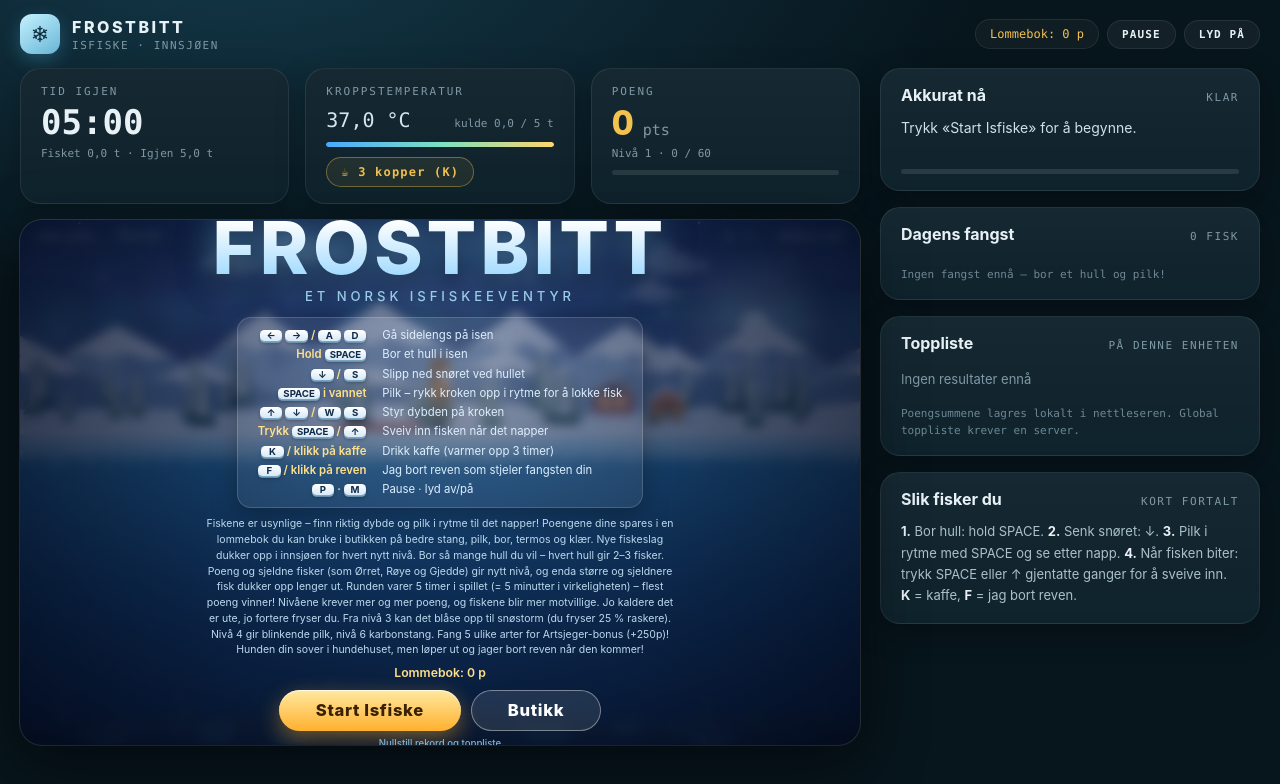
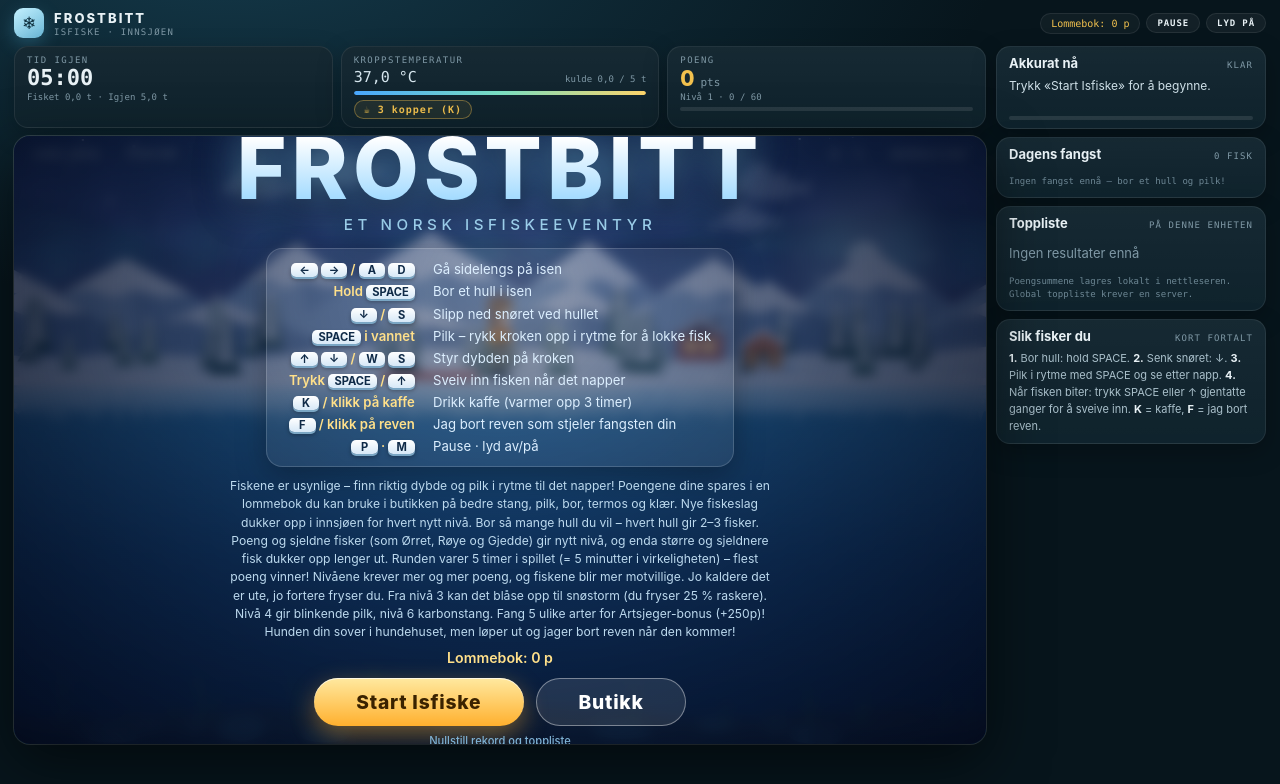
Before and after one commit to Akademiet-ki-lab/frostbitt, a plain HTML site: page index.html in a window 1280 px wide. Drawn offline with Linux system fonts and the light colour scheme; animation ran at ten frames a second.

Commit message:
Kompakt grensesnitt – større spillscene (#4)
Co-authored-by: Nadinejensen <256309696+Nadinejensen@users.noreply.github.com>

```diff
--- a/index.html
+++ b/index.html
@@ -99,12 +99,12 @@
   <!-- Berøringsknapper (mobil/nettbrett) -->
   <div id="touch">
     <div class="tb" id="tcL" style="left:calc(var(--u)*14);bottom:calc(var(--u)*14)">◀</div>
-    <div class="tb" id="tcR" style="left:calc(var(--u)*90);bottom:calc(var(--u)*14)">▶</div>
-    <div class="tb" id="tcU" style="right:calc(var(--u)*112);bottom:calc(var(--u)*88)">▲</div>
-    <div class="tb" id="tcD" style="right:calc(var(--u)*112);bottom:calc(var(--u)*14)">▼</div>
+    <div class="tb" id="tcR" style="left:calc(var(--u)*72);bottom:calc(var(--u)*14)">▶</div>
+    <div class="tb" id="tcU" style="right:calc(var(--u)*92);bottom:calc(var(--u)*68)">▲</div>
+    <div class="tb" id="tcD" style="right:calc(var(--u)*92);bottom:calc(var(--u)*12)">▼</div>
     <div class="tb lg" id="tcA" style="right:calc(var(--u)*14);bottom:calc(var(--u)*14)">BOR / SVEIV / PILK</div>
-    <div class="tb sm" id="tcK" style="right:calc(var(--u)*14);bottom:calc(var(--u)*110)">KAFFE</div>
-    <div class="tb sm" id="tcF" style="right:calc(var(--u)*14);bottom:calc(var(--u)*172)">JAG REV</div>
+    <div class="tb sm" id="tcK" style="right:calc(var(--u)*14);bottom:calc(var(--u)*92)">KAFFE</div>
+    <div class="tb sm" id="tcF" style="right:calc(var(--u)*14);bottom:calc(var(--u)*142)">JAG REV</div>
   </div>
 </div>
     </div>
--- a/script.js
+++ b/script.js
@@ -2090,7 +2090,7 @@ function resize() {
   const wrap = $('stageWrap');
   const top = wrap.getBoundingClientRect().top + window.scrollY;
   let cw = wrap.clientWidth;
-  const availH = Math.max(340, innerHeight - top - 18);          // scenen skal passe i høyden uten å scrolle
+  const availH = Math.max(340, innerHeight - top - 10);          // scenen skal passe i høyden uten å scrolle
   if (cw * H / W > availH) cw = availH * W / H;
   cw = Math.max(320, Math.floor(cw));
   const ch = Math.round(cw * H / W);
--- a/style.css
+++ b/style.css
@@ -63,11 +63,11 @@
   #touch.show { display:block; }
   #touch .tb { position:absolute; pointer-events:auto; touch-action:none; user-select:none; -webkit-user-select:none; -webkit-touch-callout:none;
     display:flex; align-items:center; justify-content:center; font-weight:800; color:#fff; font-size:calc(var(--u)*22);
-    width:calc(var(--u)*64); height:calc(var(--u)*64); border-radius:50%; background:rgba(255,255,255,.14);
+    width:calc(var(--u)*50); height:calc(var(--u)*50); border-radius:50%; background:rgba(255,255,255,.14);
     border:1px solid rgba(255,255,255,.35); box-shadow:0 calc(var(--u)*6) calc(var(--u)*16) rgba(0,0,0,.35); }
   #touch .tb.on { background:rgba(255,224,138,.45); transform:scale(.94); }
-  #touch .tb.sm { width:calc(var(--u)*52); height:calc(var(--u)*52); font-size:calc(var(--u)*11); }
-  #touch .tb.lg { width:calc(var(--u)*86); height:calc(var(--u)*86); font-size:calc(var(--u)*13); }
+  #touch .tb.sm { width:calc(var(--u)*42); height:calc(var(--u)*42); font-size:calc(var(--u)*9); }
+  #touch .tb.lg { width:calc(var(--u)*68); height:calc(var(--u)*68); font-size:calc(var(--u)*10); }
   .bonus { color:#7dff9b; font-weight:700; font-size:calc(var(--u)*13); min-height:calc(var(--u)*16); margin-bottom:calc(var(--u)*2); }
 
   /* Butikk og knapperader */
@@ -89,64 +89,64 @@
     --muted:#7f98a5; --ink:#e8f1f5; --gold:#f2c14e; }
   html, body { margin:0; min-height:100%; color:var(--ink); font-family:var(--font); -webkit-tap-highlight-color:transparent;
     background:radial-gradient(1100px 520px at 18% -8%, #14394a 0%, rgba(7,21,28,0) 70%), var(--bg); background-attachment:fixed; }
-  #app { max-width:1300px; margin:0 auto; padding:14px 20px 28px; }
+  #app { max-width:1760px; margin:0 auto; padding:8px 14px 12px; }
   .mono { font-family:var(--mono); }
 
-  .top { display:flex; align-items:center; justify-content:space-between; margin-bottom:14px; }
-  .brand { display:flex; align-items:center; gap:12px; }
-  .logo { width:40px; height:40px; border-radius:12px; display:grid; place-items:center; font-size:22px; color:#0a2a38;
+  .top { display:flex; align-items:center; justify-content:space-between; margin-bottom:8px; }
+  .brand { display:flex; align-items:center; gap:10px; }
+  .logo { width:30px; height:30px; border-radius:9px; display:grid; place-items:center; font-size:17px; color:#0a2a38;
     background:linear-gradient(145deg,#c4f1ff,#68b6d6); box-shadow:0 6px 18px rgba(80,180,220,.3); }
-  .brandName { font-weight:800; letter-spacing:.16em; font-size:16px; }
-  .brandSub { font-family:var(--mono); font-size:11px; color:var(--muted); letter-spacing:.14em; text-transform:uppercase; margin-top:2px; }
-  .topRight { display:flex; gap:8px; align-items:center; }
-  .chip { font-family:var(--mono); font-size:12px; padding:7px 14px; border-radius:99px; border:1px solid var(--line); background:rgba(255,255,255,.04); color:var(--gold); }
-  button.iconBtn, button.chipBtn { font-family:var(--mono); font-weight:600; font-size:11px; letter-spacing:.1em; color:var(--ink); cursor:pointer;
-    background:rgba(255,255,255,.05); border:1px solid var(--line); border-radius:99px; padding:7px 14px; box-shadow:none; animation:none; transition:background .15s, border-color .15s; }
+  .brandName { font-weight:800; letter-spacing:.16em; font-size:13px; }
+  .brandSub { font-family:var(--mono); font-size:9px; color:var(--muted); letter-spacing:.14em; text-transform:uppercase; margin-top:1px; }
+  .topRight { display:flex; gap:6px; align-items:center; }
+  .chip { font-family:var(--mono); font-size:10px; padding:4px 10px; border-radius:99px; border:1px solid var(--line); background:rgba(255,255,255,.04); color:var(--gold); }
+  button.iconBtn, button.chipBtn { font-family:var(--mono); font-weight:600; font-size:9px; letter-spacing:.1em; color:var(--ink); cursor:pointer;
+    background:rgba(255,255,255,.05); border:1px solid var(--line); border-radius:99px; padding:4px 10px; box-shadow:none; animation:none; transition:background .15s, border-color .15s; }
   button.iconBtn:hover, button.chipBtn:hover { background:rgba(255,255,255,.12); transform:none; filter:none; }
   button.iconBtn:active, button.chipBtn:active { transform:none; }
 
-  .stats { display:grid; grid-template-columns:repeat(3,1fr); gap:16px; margin-bottom:16px; }
+  .stats { display:grid; grid-template-columns:repeat(3,1fr); gap:8px; margin-bottom:8px; }
   .card { background:linear-gradient(180deg,rgba(255,255,255,.035),rgba(255,255,255,.008)), var(--card); border:1px solid var(--line);
-    border-radius:20px; padding:16px 20px; box-shadow:0 10px 30px rgba(0,0,0,.25); min-width:0; }
-  .lab { font-family:var(--mono); font-size:11px; letter-spacing:.18em; color:var(--muted); text-transform:uppercase; }
-  .big { font-size:34px; font-weight:800; margin-top:6px; line-height:1.1; font-variant-numeric:tabular-nums; }
-  .big small { font-family:var(--mono); font-size:15px; font-weight:500; color:var(--muted); }
+    border-radius:14px; padding:8px 12px; box-shadow:0 8px 24px rgba(0,0,0,.25); min-width:0; }
+  .lab { font-family:var(--mono); font-size:9px; letter-spacing:.16em; color:var(--muted); text-transform:uppercase; }
+  .big { font-size:22px; font-weight:800; margin-top:1px; line-height:1.1; font-variant-numeric:tabular-nums; }
+  .big small { font-family:var(--mono); font-size:11px; font-weight:500; color:var(--muted); }
   #hudScore { color:var(--gold); }
-  .val { font-size:20px; margin-top:10px; color:#d6e6ee; display:flex; justify-content:space-between; align-items:baseline; gap:8px; }
-  .coldTxt { font-size:11px; color:var(--muted); }
-  .subm { font-family:var(--mono); font-size:11px; color:var(--muted); margin-top:6px; }
-  .bar { height:5px; border-radius:99px; background:rgba(255,255,255,.1); overflow:hidden; margin-top:10px; }
+  .val { font-size:15px; margin-top:3px; color:#d6e6ee; display:flex; justify-content:space-between; align-items:baseline; gap:8px; }
+  .coldTxt { font-size:9px; color:var(--muted); }
+  .subm { font-family:var(--mono); font-size:9px; color:var(--muted); margin-top:2px; }
+  .bar { height:4px; border-radius:99px; background:rgba(255,255,255,.1); overflow:hidden; margin-top:5px; }
   .bar i { display:block; height:100%; width:0; border-radius:99px; background:linear-gradient(90deg,#4aa8ff,#7be0c3,#ffd66b); transition:width .25s ease; }
   .bar i.lvl { background:linear-gradient(90deg,#7be0c3,#ffd66b); }
-  button.chipBtn { margin-top:10px; color:var(--gold); border-color:rgba(242,193,78,.4); background:rgba(242,193,78,.08); font-size:12px; }
+  button.chipBtn { margin-top:5px; color:var(--gold); border-color:rgba(242,193,78,.4); background:rgba(242,193,78,.08); font-size:10px; padding:3px 9px; }
   button.chipBtn.hot { animation:hotp 1s ease-in-out infinite; }
   @keyframes hotp { 50% { background:rgba(242,193,78,.3); } }
   button.chipBtn:disabled { opacity:.45; cursor:not-allowed; filter:none; animation:none; }
   #hudTime.low { color:#ff8a7a; }
 
-  .main { display:grid; grid-template-columns:minmax(0,1fr) 380px; gap:20px; align-items:start; }
+  .main { display:grid; grid-template-columns:minmax(0,1fr) 270px; gap:10px; align-items:start; }
   #stageWrap { min-width:0; }
-  #stage { position:relative; --u:1px; margin:0 auto; border-radius:22px; overflow:hidden; background:#0a1a24;
+  #stage { position:relative; --u:1px; margin:0 auto; border-radius:16px; overflow:hidden; background:#0a1a24;
     box-shadow:0 18px 60px rgba(0,0,0,.55), 0 0 0 1px rgba(255,255,255,.16); }
   .sceneLabel { position:absolute; top:calc(var(--u)*12); font-family:var(--mono); font-size:calc(var(--u)*11); letter-spacing:.16em;
     color:rgba(235,245,250,.85); text-shadow:0 1px 6px rgba(0,0,0,.6); pointer-events:none; text-transform:uppercase; }
   .sceneLabel.left { left:calc(var(--u)*18); }
   .sceneLabel.right { right:calc(var(--u)*18); }
 
-  .side { display:flex; flex-direction:column; gap:16px; min-width:0; }
+  .side { display:flex; flex-direction:column; gap:8px; min-width:0; }
   .cardHead { display:flex; justify-content:space-between; align-items:baseline; gap:10px; }
-  .cardHead h3 { margin:0; font-size:16px; font-weight:700; }
-  .tag { font-family:var(--mono); font-size:11px; letter-spacing:.14em; color:var(--muted); white-space:nowrap; }
-  .nowText { font-size:14px; line-height:1.5; color:#cfe0e8; margin:12px 0 4px; min-height:42px; }
-  .note { font-family:var(--mono); font-size:11px; line-height:1.55; color:#6d8794; margin:10px 0 0; }
-  .how { font-size:13px; line-height:1.65; color:#aac0cb; margin:12px 0 0; }
+  .cardHead h3 { margin:0; font-size:13px; font-weight:700; }
+  .tag { font-family:var(--mono); font-size:9px; letter-spacing:.12em; color:var(--muted); white-space:nowrap; }
+  .nowText { font-size:12px; line-height:1.45; color:#cfe0e8; margin:6px 0 2px; min-height:34px; }
+  .note { font-family:var(--mono); font-size:9px; line-height:1.5; color:#6d8794; margin:6px 0 0; }
+  .how { font-size:11px; line-height:1.55; color:#aac0cb; margin:6px 0 0; }
   .how b { color:#e8f1f5; }
-  .chips { display:flex; flex-wrap:wrap; gap:8px; margin-top:12px; }
-  .fchip { display:inline-flex; align-items:center; gap:8px; padding:6px 11px; border-radius:12px; background:rgba(255,255,255,.06);
-    border:1px solid var(--line); font-family:var(--mono); font-size:13px; }
+  .chips { display:flex; flex-wrap:wrap; gap:5px; margin-top:7px; }
+  .fchip { display:inline-flex; align-items:center; gap:6px; padding:3px 8px; border-radius:9px; background:rgba(255,255,255,.06);
+    border:1px solid var(--line); font-family:var(--mono); font-size:11px; }
   .fchip.stolen { opacity:.4; text-decoration:line-through; }
-  .board { margin-top:10px; }
-  .board .lbr { display:flex; align-items:baseline; gap:10px; padding:7px 4px; font-size:14px; border-radius:8px; color:var(--ink); }
+  .board { margin-top:6px; }
+  .board .lbr { display:flex; align-items:baseline; gap:8px; padding:4px 3px; font-size:12px; border-radius:8px; color:var(--ink); }
   .board .lbr .rk { font-family:var(--mono); color:var(--muted); width:22px; }
   .board .lbr .nm { overflow:hidden; text-overflow:ellipsis; white-space:nowrap; }
   .board .lbr .fs { font-family:var(--mono); font-size:11px; color:var(--muted); }
@@ -155,5 +155,5 @@
   .board .none { color:var(--muted); font-size:13px; padding:8px 0; }
 
   @media (max-width: 1000px) { .main { grid-template-columns:minmax(0,1fr); } }
-  @media (max-width: 640px) { .stats { grid-template-columns:minmax(0,1fr); } #app { padding:10px 12px 24px; } }
+  @media (max-width: 640px) { .stats { grid-template-columns:minmax(0,1fr); } #app { padding:8px 10px 16px; } }
   .leftCol { min-width:0; }
```
